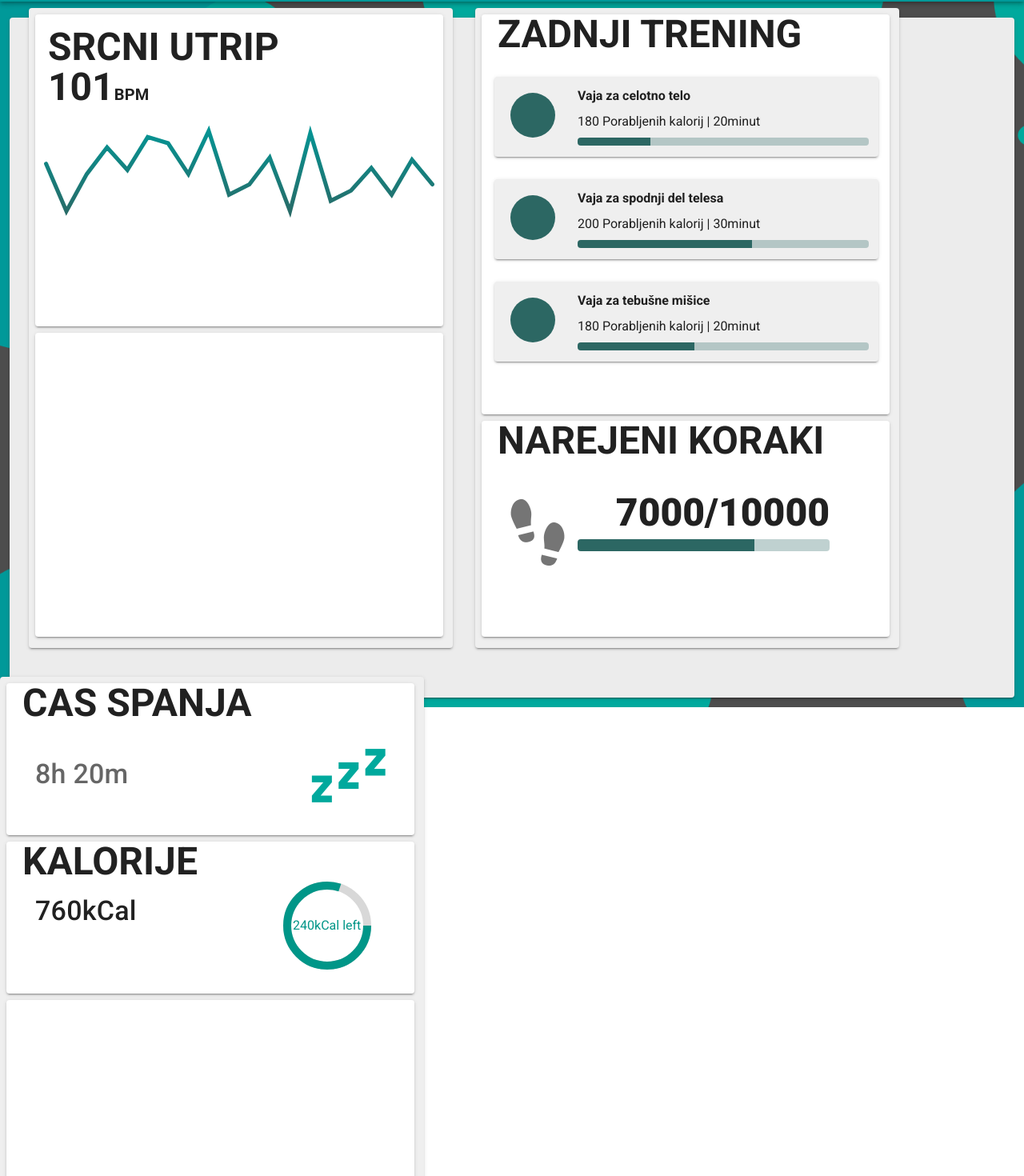
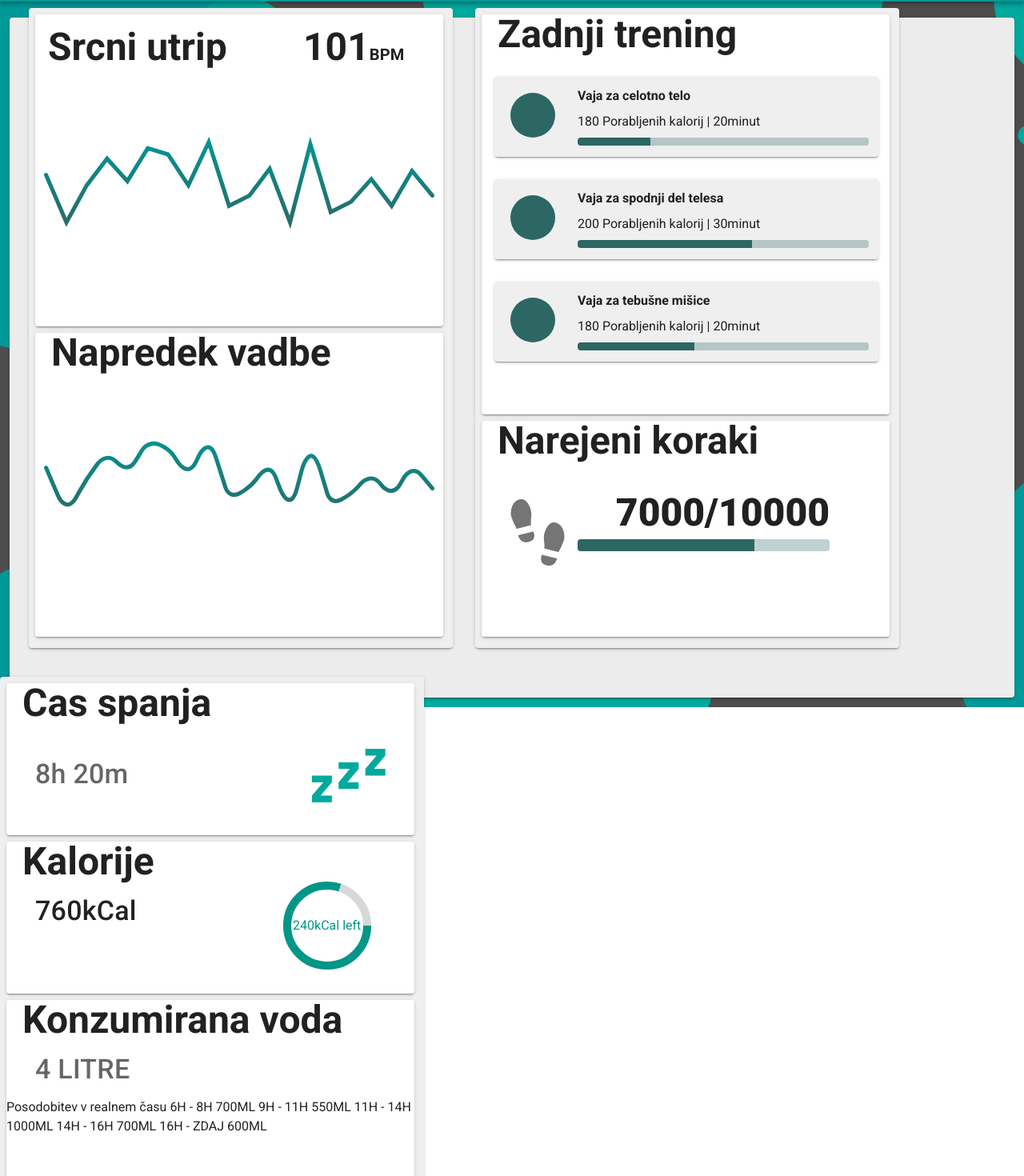
Before and after one commit to Jo1ex/FitnessAsistent, a Vue app in the folder fitnesweb/: page /statusaktivnosti in a window 1280 px wide. Shown: the part 94-1564 px from the top of the page at 80% size. Built offline with nearby package versions, Linux system fonts and the light colour scheme.

Commit message:
dokoncal sem status aktivnosti

```diff
--- a/fitnesweb/src/App.vue
+++ b/fitnesweb/src/App.vue
@@ -37,8 +37,6 @@
 .container{
   background-image: url('../slike/slika.png');
   background-size: cover;
-
-
 }
 nav {
   padding: 25px;
@@ -53,7 +51,4 @@ nav {
     }
   }
 }
-
-
-
 </style>
--- a/fitnesweb/src/views/StatusAktivnostiView.vue
+++ b/fitnesweb/src/views/StatusAktivnostiView.vue
@@ -68,7 +68,7 @@
 
 
         <div class="text-h3 font-weight-bold">
-          SRCNI UTRIP  &nbsp;&nbsp;&nbsp;&nbsp;&nbsp;&nbsp;&nbsp;
+          Srcni utrip  &nbsp;&nbsp;&nbsp;&nbsp;&nbsp;&nbsp;&nbsp;
         </div>
         <div>
           <span
@@ -83,7 +83,7 @@
 
     </v-card-title>
 
-    <v-sheet color="transparent">
+    <v-sheet color="transparent" class="mt-16">
       <v-sparkline
         :key="String(avg)"
         :smooth="0"
@@ -103,6 +103,20 @@
           width="510"
           height="380"
           >
+          <div class="text-h3 font-weight-bold ml-5 mt-2">
+          Napredek vadbe
+          </div>
+          <v-sheet color="transparent" class="mt-16">
+      <v-sparkline
+        :key="String(avg)"
+        :smooth="30"
+        :gradient="['#009999', '#2C6763']"
+        :line-width="3"
+        :value="heartbeats"
+        auto-draw
+        stroke-linecap="round"
+      ></v-sparkline>
+    </v-sheet>
           </v-card>
       </v-card>
         <v-card
@@ -124,7 +138,7 @@
 
           >
             <div class="text-h3 font-weight-bold ml-5 mt-2">
-          ZADNJI TRENING
+          Zadnji trening
           </div>
             <v-card
             class="my-10 mx-4"
@@ -228,7 +242,7 @@
           height="270"
           >
           <div class="text-h3 font-weight-bold ml-5">
-          NAREJENI KORAKI  &nbsp;&nbsp;&nbsp;&nbsp;
+          Narejeni koraki  &nbsp;&nbsp;&nbsp;&nbsp;
           </div>
         <v-row class="mt-10 ml-5">
         <v-icon
@@ -267,7 +281,7 @@
 
           >
           <div class="text-h3 font-weight-bold ml-5" >
-          CAS SPANJA &nbsp;&nbsp;&nbsp;&nbsp;&nbsp;&nbsp;&nbsp;&nbsp;&nbsp;&nbsp;&nbsp;&nbsp;&nbsp;&nbsp;
+          Cas spanja &nbsp;&nbsp;&nbsp;&nbsp;&nbsp;&nbsp;&nbsp;
           </div>
           <v-card-text
             class="text-h4 font-weight-medium align-center ml-5"
@@ -288,7 +302,7 @@
           >
 
           <div class="text-h3 font-weight-bold align-start ml-5" >
-            KALORIJE  &nbsp;&nbsp;&nbsp;&nbsp;&nbsp;&nbsp;&nbsp;&nbsp;&nbsp;&nbsp;&nbsp;&nbsp;&nbsp;&nbsp;&nbsp;&nbsp;&nbsp;&nbsp;&nbsp;
+            Kalorije  &nbsp;&nbsp;&nbsp;&nbsp;&nbsp;&nbsp;&nbsp;&nbsp;&nbsp;&nbsp;&nbsp;&nbsp;&nbsp;&nbsp;&nbsp;&nbsp;&nbsp;&nbsp;&nbsp;
           </div>
 
           <v-row>
@@ -319,7 +333,32 @@
           width="510"
           height="380"
           >
+            <div class="text-h3 font-weight-bold ml-5" >
+          Konzumirana voda
+          </div>
+          <v-card-text
+            class="text-h4 font-weight-medium align-center ml-5"
+            color="#00A99D"
+            >
+          4 LITRE &nbsp;&nbsp;&nbsp;&nbsp;&nbsp;&nbsp;&nbsp;&nbsp;&nbsp;&nbsp;&nbsp;&nbsp;&nbsp;&nbsp;&nbsp;&nbsp;&nbsp;
+          </v-card-text>
+          <div>
+            Posodobitev v realnem času
+6H - 8H
+700ML
 
+9H - 11H
+550ML
+
+11H - 14H
+1000ML
+
+14H - 16H
+700ML
+
+16H - ZDAJ
+600ML
+          </div>
           </v-card>
 
       </v-card>
--- a/fitnesweb/src/views/UrnikVadbeView.vue
+++ b/fitnesweb/src/views/UrnikVadbeView.vue
@@ -39,7 +39,7 @@
     </v-toolbar>
       <v-container class="fill-height" fluid>
         <v-row align="center" justify="center">
-          <v-col cols="30" sm="8" md="30">
+          <v-col cols="30" sm="30" md="30">
 
           <v-row>
             <v-card
```
